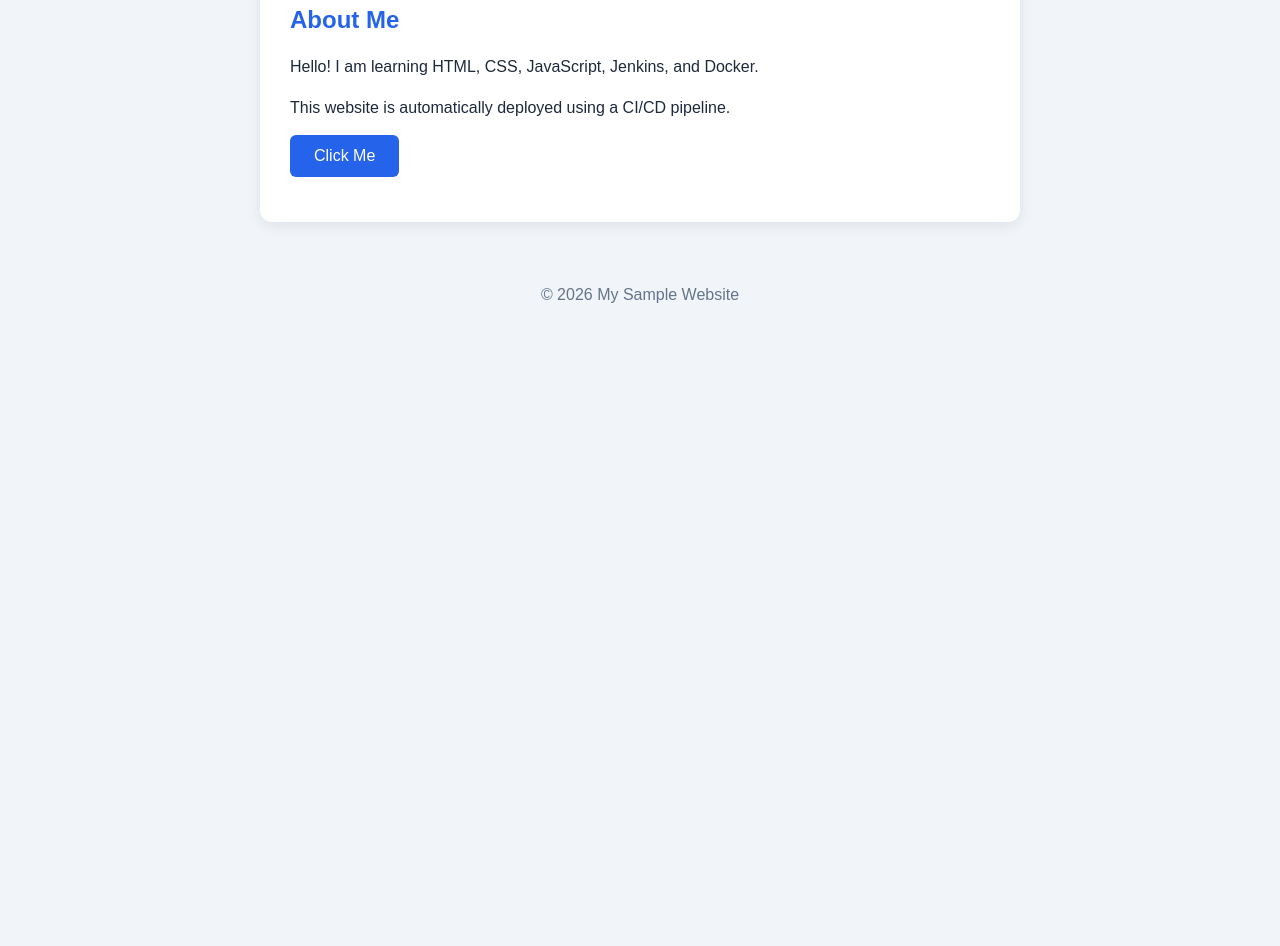
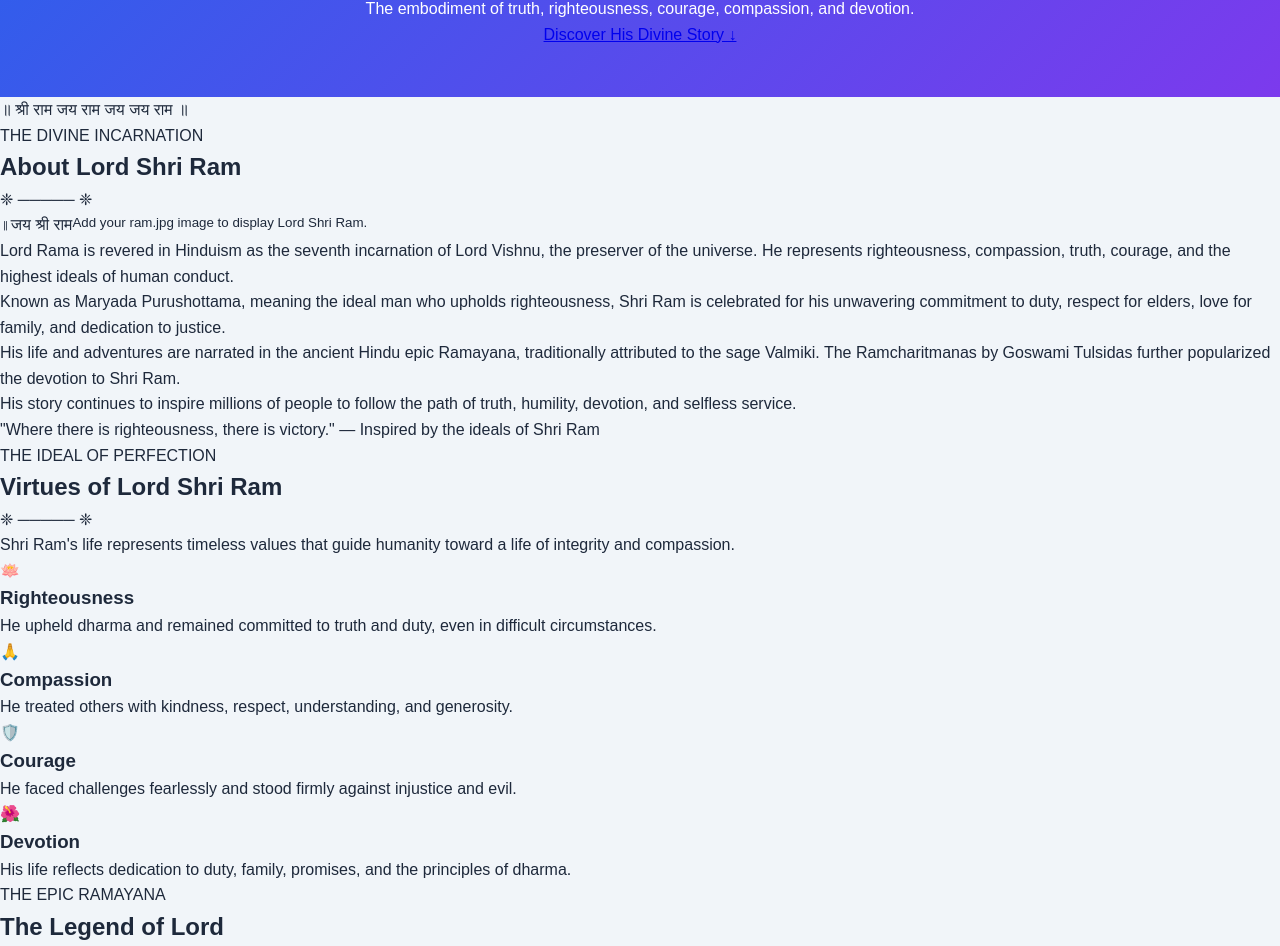
Before and after one commit to ambatilokesh5657/sample-app, a plain HTML site: page index.html in a window 1280 px wide. Shown: the part 256-1202 px from the top of the page. Before the commit the page ends 800 px from the top, so only its background shows below. Drawn offline with Linux system fonts and the light colour scheme.

Commit message:
Update index.html

```diff
--- a/index.html
+++ b/index.html
@@ -1,34 +1,194 @@
 <!DOCTYPE html>
-<html lang="en">
-<head>
-    <meta charset="UTF-8">
-    <meta name="viewport" content="width=device-width, initial-scale=1.0">
-    <title>My Sample updated Website</title>
-    <link rel="stylesheet" href="style.css">
+
+<html lang="en"> <head> <meta charset="UTF-8"> <meta name="viewport" content="width=device-width, initial-scale=1.0">
+
+<title>Shri Ram | Maryada Purushottam</title>
+
+<meta name="description"
+      content="Discover the life, virtues, and teachings of Lord Shri Ram.">
+
+<link rel="stylesheet" href="style.css">
+
+
 </head>
+
 <body>
 
-    <header>
-        <h1>Welcome to My Website</h1>
-        <p>My first website deployed using Jenkins and Docker!</p>
+<div class="outer-border">
+
+    <header class="hero">
+
+        <nav class="navbar">
+            <a href="#home" class="logo">॥ श्री राम ॥</a>
+
+            <div class="nav-links">
+                <a href="#about">About</a>
+                <a href="#virtues">Virtues</a>
+                <a href="#legend">Legend</a>
+                <a href="#names">Names</a>
+            </div>
+        </nav>
+
+        <div class="hero-content" id="home">
+
+            <p class="om-symbol">ॐ</p>
+
+            <p class="eyebrow">जय श्री राम</p>
+
+            <h1>Lord Shri Ram</h1>
+
+            <h2>Maryada Purushottam</h2>
+
+            <p class="hero-description">
+                The embodiment of truth, righteousness, courage,
+                compassion, and devotion.
+            </p>
+
+            <a href="#about" class="gold-button">
+                Discover His Divine Story ↓
+            </a>
+
+        </div>
+
     </header>
 
-    <main class="container">
-        <section class="card">
-            <h2>About Me</h2>
-            <p>Hello! I am learning HTML, CSS, JavaScript, Jenkins, and Docker.</p>
-            <p>This website is automatically deployed using a CI/CD pipeline.</p>
+    <main>
 
-            <button id="messageButton">Click Me</button>
+        <section class="blessing">
+            <span>॥ श्री राम जय राम जय जय राम ॥</span>
+        </section>
 
-            <p id="message"></p>
+        <section class="content-section" id="about">
+
+            <p class="section-label">THE DIVINE INCARNATION</p>
+
+            <h2>About Lord Shri Ram</h2>
+
+            <div class="title-decoration">❈ ───── ❈</div>
+
+            <div class="about-grid">
+
+                <div class="ram-image-frame">
+
+                    <!-- Place ram.jpg in the same folder as index.html -->
+
+                    <img
+                        src="ram.jpg"
+                        alt="Lord Shri Ram"
+                        class="ram-image"
+                        onerror="this.style.display='none';
+                        document.getElementById('image-placeholder')
+                        .style.display='flex';"
+                    >
+
+                    <div id="image-placeholder" class="image-placeholder">
+                        <span class="placeholder-symbol">॥</span>
+                        <p>जय श्री राम</p>
+                        <small>Add your ram.jpg image to display Lord Shri Ram.</small>
+                    </div>
+
+                </div>
+
+                <div class="about-text">
+
+                    <p>
+                        Lord Rama is revered in Hinduism as the seventh
+                        incarnation of Lord Vishnu, the preserver of the
+                        universe. He represents righteousness, compassion,
+                        truth, courage, and the highest ideals of human
+                        conduct.
+                    </p>
+
+                    <p>
+                        Known as Maryada Purushottama, meaning the
+                        ideal man who upholds righteousness, Shri Ram
+                        is celebrated for his unwavering commitment to
+                        duty, respect for elders, love for family, and
+                        dedication to justice.
+                    </p>
+
+                    <p>
+                        His life and adventures are narrated in the
+                        ancient Hindu epic Ramayana, traditionally
+                        attributed to the sage Valmiki. The Ramcharitmanas
+                        by Goswami Tulsidas further popularized the
+                        devotion to Shri Ram.
+                    </p>
+
+                    <p>
+                        His story continues to inspire millions of people
+                        to follow the path of truth, humility, devotion,
+                        and selfless service.
+                    </p>
+
+                    <div class="quote-box">
+                        "Where there is righteousness, there is victory."
+                        <span>— Inspired by the ideals of Shri Ram</span>
+                    </div>
+
+                </div>
+
+            </div>
+
         </section>
-    </main>
 
-    <footer>
-        <p>&copy; <span id="year"></span> My Sample Website</p>
-    </footer>
+        <section class="content-section virtues-section" id="virtues">
 
-    <script src="script.js"></script>
-</body>
-</html>
+            <p class="section-label">THE IDEAL OF PERFECTION</p>
+
+            <h2>Virtues of Lord Shri Ram</h2>
+
+            <div class="title-decoration">❈ ───── ❈</div>
+
+            <p class="section-intro">
+                Shri Ram's life represents timeless values that guide
+                humanity toward a life of integrity and compassion.
+            </p>
+
+            <div class="virtue-grid">
+
+                <article class="virtue-card">
+                    <span class="virtue-icon">🪷</span>
+                    <h3>Righteousness</h3>
+                    <p>
+                        He upheld dharma and remained committed to
+                        truth and duty, even in difficult circumstances.
+                    </p>
+                </article>
+
+                <article class="virtue-card">
+                    <span class="virtue-icon">🙏</span>
+                    <h3>Compassion</h3>
+                    <p>
+                        He treated others with kindness, respect,
+                        understanding, and generosity.
+                    </p>
+                </article>
+
+                <article class="virtue-card">
+                    <span class="virtue-icon">🛡️</span>
+                    <h3>Courage</h3>
+                    <p>
+                        He faced challenges fearlessly and stood
+                        firmly against injustice and evil.
+                    </p>
+                </article>
+
+                <article class="virtue-card">
+                    <span class="virtue-icon">🌺</span>
+                    <h3>Devotion</h3>
+                    <p>
+                        His life reflects dedication to duty, family,
+                        promises, and the principles of dharma.
+                    </p>
+                </article>
+
+            </div>
+
+        </section>
+
+        <section class="content-section legend-section" id="legend">
+
+            <p class="section-label">THE EPIC RAMAYANA</p>
+
+            <h2>The Legend of Lord
```
